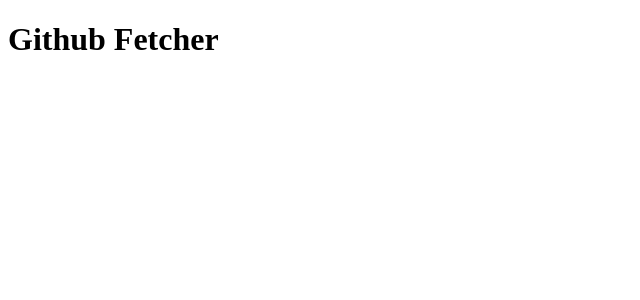
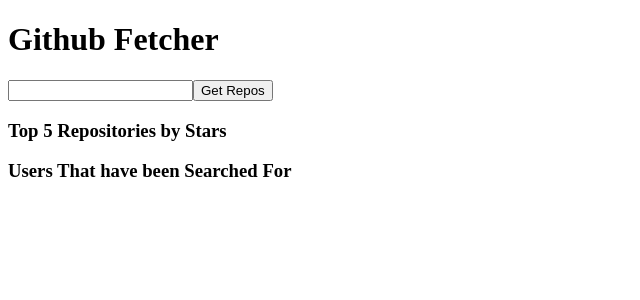
Before and after one commit to smmakowski/github-fetcher, a React app: page / in a window 1280 px wide. Shown: the top 300 px of the page, without its empty margins (0-640 px from the left). Built offline with nearby package versions, Linux system fonts and the light colour scheme; the HTML template or start-up script is replaced by a standard one.

Commit message:
Pass tests and implement <App/>; create templs for subcomps

```diff
--- a/client/src/components/App.jsx
+++ b/client/src/components/App.jsx
@@ -1,5 +1,8 @@
 import React from 'react';
 import ReactDOM from 'react-dom';
+import Search from './Search.jsx';
+import RepoList from './RepoList.jsx';
+import UserList from './UserList.jsx';
 
 class App extends React.Component {
   constructor(props) {
@@ -14,8 +17,10 @@
     return (
       <div>
         <h1>Github Fetcher</h1>
+        <Search />
+        <RepoList />
+        <UserList />
       </div>
-
     )
   }
 }
--- /dev/null
+++ b/client/src/components/RepoList.jsx
@@ -0,0 +1,25 @@
+import React from 'react';
+import ReactDOM from 'react-dom';
+import RepoListItem from './RepoListItem.jsx';
+
+class RepoList extends React.Component {
+  constructor(props) {
+    super(props);
+    this.state = {
+      repos: ['I', 'am', 'a', 'list', 'item'],
+      sortedBy: 'Stars'
+    }
+  }
+
+  render() {
+    return (
+      <div>
+        <h3>Top {this.state.repos.length} Repositories by {this.state.sortedBy}</h3>
+        <ol>
+        </ol>
+      </div>
+    )
+  }
+}
+
+export default RepoList;
--- /dev/null
+++ b/client/src/components/Search.jsx
@@ -0,0 +1,26 @@
+import React from 'react';
+import ReactDOM from 'react-dom';
+
+class Search extends React.Component {
+  constructor(props) {
+    super(props);
+    this.state = {
+      // implement necessary state
+      searchTerm: ''
+    }
+  }
+
+  render() {
+    return (
+      <div>
+        <form>
+          <input type="text" />
+          <button type="submit">Get Repos</button>
+        </form>
+      </div>
+
+    )
+  }
+}
+
+export default Search;
--- /dev/null
+++ b/client/src/components/UserList.jsx
@@ -0,0 +1,24 @@
+import React from 'react';
+import ReactDOM from 'react-dom';
+import UserListItem from './UserListItem.jsx';
+
+class UserList extends React.Component {
+  constructor(props) {
+    super(props);
+    this.state = {
+      repos: ['I', 'am', 'a', 'list', 'item'],
+    }
+  }
+
+  render() {
+    return (
+      <div>
+        <h3>Users That have been Searched For</h3>
+        <ol>
+        </ol>
+      </div>
+    )
+  }
+}
+
+export default UserList;
```
Also changed, not shown: client/src/components/RepoListItem.jsx (added), client/src/components/UserListItem.jsx (added), 1 other file (tests, documents, lock files or other folders).
